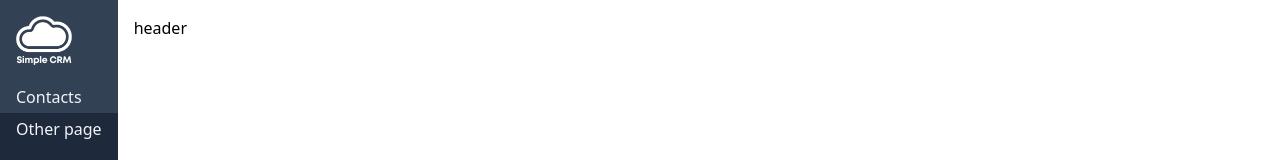
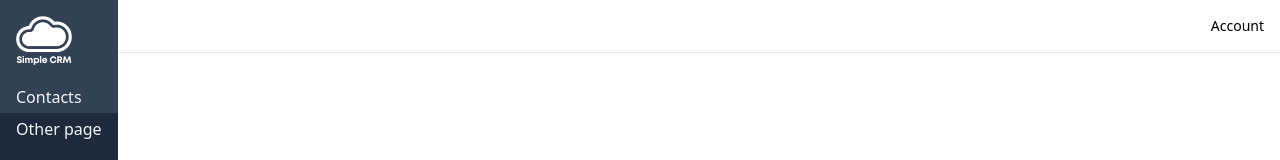
Before and after one commit to robertableson/crm, a Next.js app: page / in a window 1280 px wide. Shown: the top 160 px of the page. Built offline with nearby package versions, Linux system fonts and the light colour scheme.

Commit message:
Adjusted header text and border

```diff
--- a/layouts/Header/Header.js
+++ b/layouts/Header/Header.js
@@ -1,7 +1,7 @@
 function Header() {
   return(
-    <header className="p-4">
-      header
+    <header className="p-4 text-right border-b border-b-slate-200 text-sm">
+      Account
     </header>
   );
 }
```
